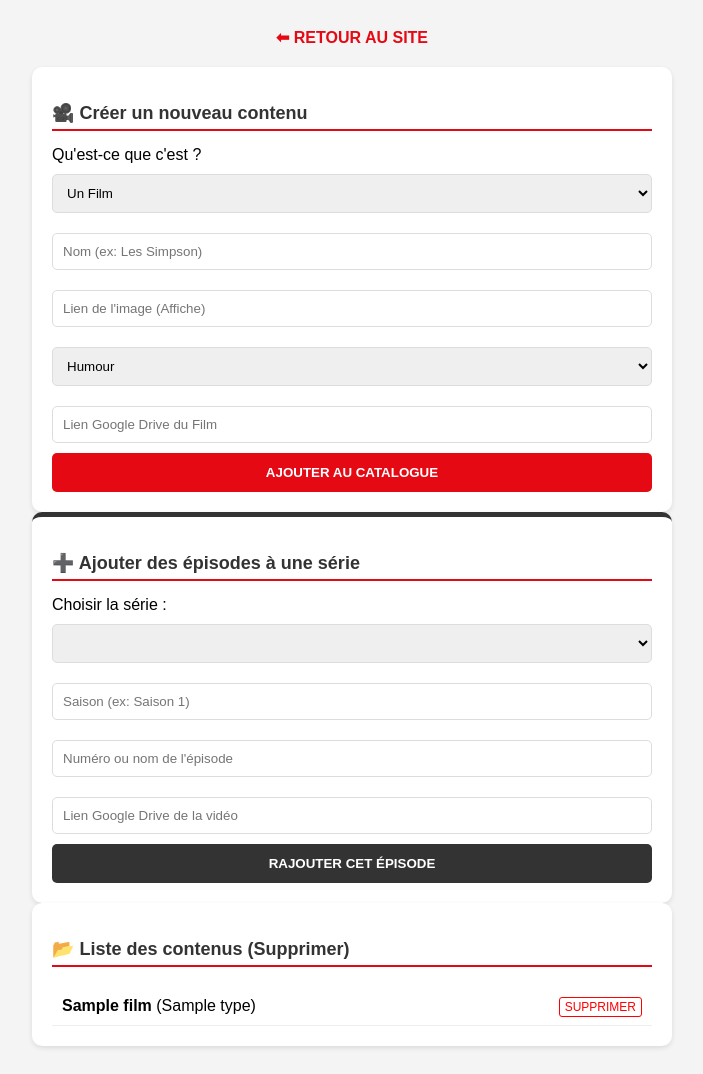
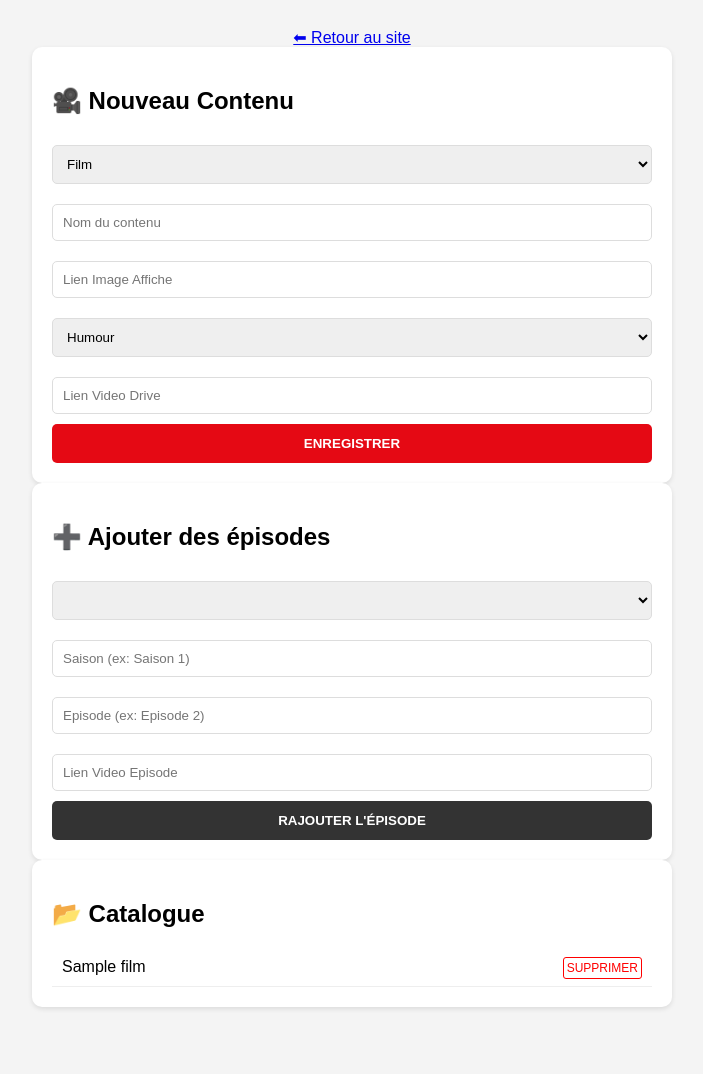
Before and after one commit to vguillotduenas-dotcom/StreamDeck, a Flask app: template templates/admin.html in a window 1280 px wide. Shown: the whole page, without its empty margins (288-991 px from the left). After the commit the page ends 1009 px from the top, so only its background shows below. Run offline with Flask 3, Linux system fonts and the light colour scheme; the template is opened without the code that fills it: most values are stand-ins (such as "Sample title", 1, 10 or a date in 2020); lists and menus that the app fills with data are empty.

Commit message:
Update admin.html

```diff
--- a/templates/admin.html
+++ b/templates/admin.html
@@ -7,90 +7,71 @@
         .card { background: white; padding: 20px; border-radius: 10px; margin-bottom: 20px; box-shadow: 0 2px 5px rgba(0,0,0,0.1); max-width: 600px; margin: auto; }
         input, select { padding: 10px; margin: 10px 0; width: 100%; border: 1px solid #ddd; border-radius: 5px; box-sizing: border-box; }
         .btn { background: #e50914; color: white; border: none; padding: 12px; border-radius: 5px; cursor: pointer; width: 100%; font-weight: bold; }
-        .serie-only { display: none; background: #fff5f5; padding: 15px; border-radius: 5px; border: 1px dashed #e50914; margin: 10px 0; }
+        .serie-box { display: none; background: #fff5f5; padding: 10px; border: 1px dashed #e50914; border-radius: 5px; margin-top: 10px; }
         table { width: 100%; border-collapse: collapse; margin-top: 20px; }
-        th, td { border-bottom: 1px solid #eee; padding: 10px; text-align: left; }
-        .del { color: red; text-decoration: none; font-size: 12px; border: 1px solid red; padding: 2px 5px; border-radius: 3px; }
-        h2 { color: #333; font-size: 18px; border-bottom: 2px solid #e50914; padding-bottom: 5px; }
+        td { padding: 10px; border-bottom: 1px solid #eee; }
+        .del { color: red; text-decoration: none; font-size: 12px; border: 1px solid red; padding: 3px; border-radius: 3px; }
     </style>
 </head>
 <body>
-    <div style="text-align: center; margin-bottom: 20px;">
-        <a href="/" style="text-decoration: none; color: #e50914; font-weight: bold;">⬅ RETOUR AU SITE</a>
-    </div>
+    <div style="text-align:center;"><a href="/">⬅ Retour au site</a></div>
 
     <div class="card">
-        <h2>🎥 Créer un nouveau contenu</h2>
+        <h2>🎥 Nouveau Contenu</h2>
         <form method="POST">
             <input type="hidden" name="add_content">
-
-            <label>Qu'est-ce que c'est ?</label>
-            <select name="type" id="typeSelect" onchange="toggleFields()">
-                <option value="film">Un Film</option>
-                <option value="serie">Une Nouvelle Série</option>
+            <select name="type" id="typeSelect" onchange="showHide()">
+                <option value="film">Film</option>
+                <option value="serie">Série</option>
             </select>
-
-            <input type="text" name="nom" placeholder="Nom (ex: Les Simpson)" required>
-            <input type="text" name="img" placeholder="Lien de l'image (Affiche)" required>
-
+            <input type="text" name="nom" placeholder="Nom du contenu" required>
+            <input type="text" name="img" placeholder="Lien Image Affiche" required>
             <select name="genre">
                 <option value="Humour">Humour</option>
                 <option value="Horreur">Horreur</option>
                 <option value="Famille">Famille</option>
             </select>
 
-            <div id="filmField">
-                <input type="text" name="lien_film" placeholder="Lien Google Drive du Film">
+            <div id="filmDiv"><input type="text" name="lien_film" placeholder="Lien Video Drive"></div>
+
+            <div id="serieDiv" class="serie-box">
+                <p><strong>Premier épisode :</strong></p>
+                <input type="text" name="saison" placeholder="Saison 1">
+                <input type="text" name="titre_ep" placeholder="Episode 1">
+                <input type="text" name="lien_ep" placeholder="Lien Video Episode">
             </div>
-
-            <div id="serieFields" class="serie-only">
-                <p style="margin:0; color: #e50914;"><strong>Détails du 1er épisode :</strong></p>
-                <input type="text" name="saison" placeholder="Saison (ex: Saison 1)">
-                <input type="text" name="titre_ep" placeholder="Nom de l'épisode (ex: Episode 1)">
-                <input type="text" name="lien_ep" placeholder="Lien Google Drive de la vidéo">
-            </div>
-
-            <button type="submit" class="btn">AJOUTER AU CATALOGUE</button>
-        </form>
-    </div>
-
-    <div class="card" style="border-top: 5px solid #333;">
-        <h2>➕ Ajouter des épisodes à une série</h2>
-        <form method="POST">
-            <input type="hidden" name="add_only_ep">
-
-            <label>Choisir la série :</label>
-            <select name="video_id" required>
-                {% for f in films if f.type == 'serie' %}
-                    <option value="{{ f.id }}">{{ f.nom }}</option>
-                {% endfor %}
-            </select>
-
-            <input type="text" name="saison" placeholder="Saison (ex: Saison 1)" required>
-            <input type="text" name="titre_ep" placeholder="Numéro ou nom de l'épisode" required>
-            <input type="text" name="lien_ep" placeholder="Lien Google Drive de la vidéo" required>
-
-            <button type="submit" class="btn" style="background: #333;">RAJOUTER CET ÉPISODE</button>
+            <button type="submit" class="btn">ENREGISTRER</button>
         </form>
     </div>
 
     <div class="card">
-        <h2>📂 Liste des contenus (Supprimer)</h2>
+        <h2>➕ Ajouter des épisodes</h2>
+        <form method="POST">
+            <input type="hidden" name="add_only_ep">
+            <select name="video_id">
+                {% for f in films if f.type == 'serie' %}<option value="{{ f.id }}">{{ f.nom }}</option>{% endfor %}
+            </select>
+            <input type="text" name="saison" placeholder="Saison (ex: Saison 1)" required>
+            <input type="text" name="titre_ep" placeholder="Episode (ex: Episode 2)" required>
+            <input type="text" name="lien_ep" placeholder="Lien Video Episode" required>
+            <button type="submit" class="btn" style="background:#333">RAJOUTER L'ÉPISODE</button>
+        </form>
+    </div>
+
+    <div class="card">
+        <h2>📂 Catalogue</h2>
         <table>
             {% for f in films %}
-            <tr>
-                <td><strong>{{ f.nom }}</strong> ({{ f.type }})</td>
-                <td style="text-align: right;"><a href="{{ url_for('del_v', id=f.id) }}" class="del" onclick="return confirm('Supprimer ?')">SUPPRIMER</a></td>
-            </tr>
+            <tr><td>{{ f.nom }}</td><td style="text-align:right;"><a href="{{ url_for('del_v', id=f.id) }}" class="del">SUPPRIMER</a></td></tr>
             {% endfor %}
         </table>
     </div>
 
     <script>
-        function toggleFields() {
-            var type = document.getElementById('typeSelect').value;
-            document.getElementById('serieFields').style.display = (type === 'serie') ? 'block' : 'none';
-            document.getElementById('filmField').style.display = (type === 'film') ? 'block' : 'none';
+        function showHide() {
+            var t = document.getElementById('typeSelect').value;
+            document.getElementById('serieDiv').style.display = (t === 'serie') ? 'block' : 'none';
+            document.getElementById('filmDiv').style.display = (t === 'film') ? 'block' : 'none';
         }
     </script>
 </body>
```
